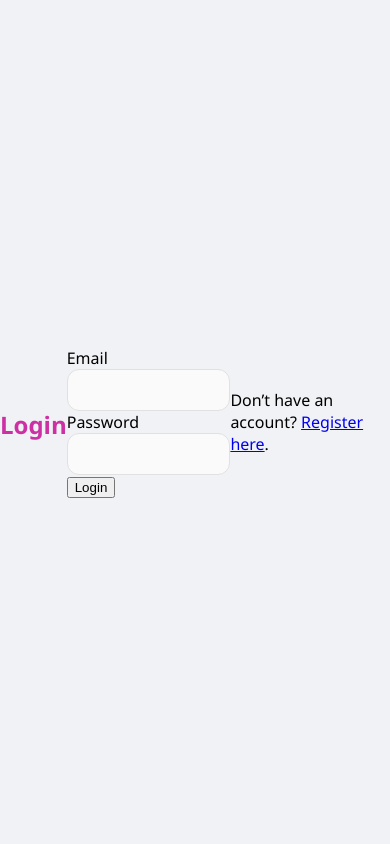
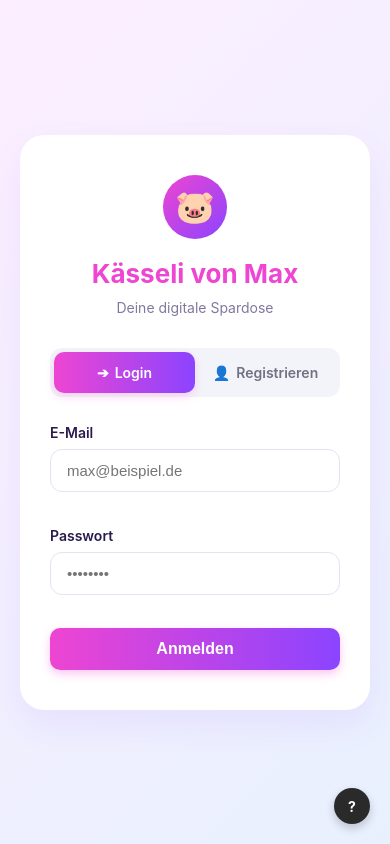
Before and after one commit to markomilovanoviccc/IM4_VARM, a PHP site: page /login.html in a window 390 px wide. Run offline with PHP 8.4, Linux system fonts and the light colour scheme.

Commit message:
Login Site schön gmacht

```diff
--- a/css/style.css
+++ b/css/style.css
@@ -1,121 +1,334 @@
-/* css/style.css */
+/* ==========================================================================
+   1. CSS Variablen (Design Tokens)
+   ========================================================================== */
+:root {
+  /* Hintergrund & Text */
+  --bg-app: #f4f5fb; /* Das sehr helle, leicht lila/blaue im Hintergrund */
+  --text-dark: #2a1b4d; /* Dunkles Lila für Titel */
+  --text-light: #ffffff;
+  --text-muted: #82789e;
 
-:root {
-  --primary-gradient: linear-gradient(90deg, #f32c8e 0%, #a217f3 100%);
-  --soft-bg: #f8f9fd;
-  --text-dark: #333;
-  --text-gray: #6c757d;
+  /* Hauptfarben aus dem Figma-Design */
+  --color-green: #0ad172;
+  --color-blue: #4f6bff;
+  --color-pink: #ee45d2;
+  --color-dark-purple: #3a1a6b; /* Für die Achievements */
+  --color-yellow: #ffe97d;
+
+  /* Farbverläufe */
+  --gradient-primary: linear-gradient(90deg, #ee45d2 0%, #8b44ff 100%);
+
+  /* Abstände und Formen */
+  --radius-card: 16px;
+  --radius-btn: 10px;
+  --radius-input: 8px;
+
+  /* Schatten */
+  --shadow-card: 0 10px 25px rgba(0, 0, 0, 0.05);
+  --shadow-btn: 0 4px 10px rgba(238, 69, 210, 0.3);
+}
+
+/* ==========================================================================
+   2. Reset & Globale Styles
+   ========================================================================== */
+* {
+  box-sizing: border-box;
+  margin: 0;
+  padding: 0;
 }
 
 body {
-  margin: 0;
-  font-family: 'Segoe UI', Arial, sans-serif;
-  background: #f0f2f5; /* Heller Hintergrund für den Kontrast */
+  font-family: -apple-system, BlinkMacSystemFont, "Segoe UI", Roboto, Helvetica, Arial, sans-serif;
+  background-color: var(--bg-app);
+  color: var(--text-dark);
+  line-height: 1.5;
+  padding: 20px;
+}
+
+h1, h2, h3 {
+  font-weight: 700;
+  margin-bottom: 0.5em;
+}
+
+a {
+  color: var(--color-blue);
+  text-decoration: none;
+}
+
+a:hover {
+  text-decoration: underline;
+}
+
+/* ==========================================================================
+   3. Layout-Raster (Grid)
+   ========================================================================== */
+/* Für die drei oberen Karten (Gesamt, Ziel, Fortschritt) */
+.metrics-grid {
+  display: grid;
+  grid-template-columns: repeat(auto-fit, minmax(280px, 1fr));
+  gap: 20px;
+  margin-bottom: 30px;
+  max-width: 1200px;
+}
+
+/* Für den Bereich unten (In der Sparkasse vs Statistiken) */
+.content-grid {
+  display: grid;
+  grid-template-columns: 1fr 2fr; /* Links schmal, rechts breit */
+  gap: 20px;
+  margin-bottom: 30px;
+  max-width: 1200px;
+}
+
+/* Für kleinere Bildschirme (Mobile) */
+@media (max-width: 768px) {
+  .content-grid {
+    grid-template-columns: 1fr;
+  }
+}
+
+/* ==========================================================================
+   4. UI-Komponenten (Cards)
+   ========================================================================== */
+.card {
+  background-color: #ffffff;
+  border-radius: var(--radius-card);
+  padding: 24px;
+  box-shadow: var(--shadow-card);
+}
+
+/* Farbige Karten */
+.card-green {
+  background-color: var(--color-green);
+  color: var(--text-light);
+}
+
+.card-blue {
+  background-color: var(--color-blue);
+  color: var(--text-light);
+}
+
+.card-pink {
+  background-color: var(--color-pink);
+  color: var(--text-light);
+}
+
+.card-dark {
+  background-color: var(--color-dark-purple);
+  color: var(--text-light);
+}
+
+/* Die gelbe Sparkassen-Karte mit Rahmen */
+.card-yellow-border {
+  background-color: #fffdf5;
+  border: 2px solid var(--color-yellow);
+}
+
+/* ==========================================================================
+   5. Formulare & Buttons
+   ========================================================================== */
+/* Login / Formular Container */
+.auth-container {
+  max-width: 400px;
+  margin: 100px auto;
+  text-align: center;
+}
+
+input[type="email"],
+input[type="password"],
+input[type="text"],
+input[type="number"] {
+  width: 100%;
+  padding: 12px;
+  margin-bottom: 15px;
+  border: 1px solid #d1d1e0;
+  border-radius: var(--radius-input);
+  font-size: 16px;
+  transition: border-color 0.3s;
+}
+
+input:focus {
+  outline: none;
+  border-color: var(--color-blue);
+}
+
+/* Haupt-Button (wie der Anmelden-Button) */
+.btn-primary {
+  display: inline-block;
+  width: 100%;
+  background: var(--gradient-primary);
+  color: var(--text-light);
+  border: none;
+  border-radius: var(--radius-btn);
+  padding: 12px 20px;
+  font-size: 16px;
+  font-weight: 600;
+  cursor: pointer;
+  box-shadow: var(--shadow-btn);
+  transition: transform 0.2s, box-shadow 0.2s;
+}
+
+.btn-primary:hover {
+  transform: translateY(-2px);
+  box-shadow: 0 6px 15px rgba(238, 69, 210, 0.4);
+}
+
+.btn-outline {
+  display: inline-block;
+  background: transparent;
+  color: var(--text-dark);
+  border: 1px solid #d1d1e0;
+  border-radius: var(--radius-btn);
+  padding: 12px 20px;
+  font-size: 16px;
+  cursor: pointer;
+}
+/* ==========================================================================
+   6. Spezifische Styles für die Auth-Seiten (Login & Register)
+   ========================================================================== */
+
+/* Hintergrund für die gesamte Login-Seite mit dem weichen Farbverlauf */
+body.auth-page {
   display: flex;
   justify-content: center;
   align-items: center;
-  height: 100vh;
+  min-height: 100vh;
+  background: linear-gradient(135deg, #fceeff 0%, #e8f0fe 100%);
+  padding: 20px;
 }
 
-/* Die weisse Karte (Login-Card) */
-.login-card {
-  background: white;
-  padding: 40px;
-  border-radius: 30px;
-  box-shadow: 0 15px 35px rgba(0,0,0,0.05);
-  width: 360px;
+/* Die weiße Box (Card) in der Mitte */
+.auth-card {
+  background-color: #ffffff;
+  border-radius: 24px;
+  padding: 40px 30px;
+  width: 100%;
+  max-width: 420px;
+  box-shadow: 0 15px 35px rgba(139, 68, 255, 0.08);
   text-align: center;
 }
 
-/* Icon-Kreis oben */
-.icon-circle {
-  background: var(--primary-gradient);
-  width: 60px;
-  height: 60px;
-  border-radius: 20px; /* Abgerundetes Quadrat-Look */
+/* Container, um das runde Logo perfekt mittig zu platzieren */
+.auth-logo-container {
+  display: flex;
+  justify-content: center;
+  margin-bottom: 15px;
+}
+
+/* Das runde, lila/pinke Logo-Icon */
+.auth-logo {
+  width: 64px;
+  height: 64px;
+  background: linear-gradient(135deg, #ee45d2 0%, #8b44ff 100%);
+  border-radius: 50%;
   display: flex;
   justify-content: center;
   align-items: center;
-  margin: 0 auto 15px;
+  font-size: 32px;
+  color: white;
 }
 
-h1 {
-  color: #cc30a2; /* Das Pink aus deinem Design */
-  font-size: 24px;
-  margin: 10px 0 5px;
+/* Titel und Subtitel innerhalb der Card */
+.auth-title {
+  color: #ee45d2;
+  font-size: 26px;
+  margin-bottom: 4px;
 }
 
-.subtitle {
-  color: var(--text-gray);
+.auth-subtitle {
+  color: var(--text-muted);
   font-size: 14px;
   margin-bottom: 30px;
 }
 
-/* Login/Registrieren Umschalter */
-.auth-toggle {
+/* Das Tab-System für Login / Registrieren */
+.auth-tabs {
   display: flex;
-  background: #f1f3f6;
-  border-radius: 15px;
-  padding: 5px;
-  margin-bottom: 30px;
+  background-color: #f3f4f9;
+  padding: 4px;
+  border-radius: 12px;
+  margin-bottom: 25px;
 }
 
-.toggle-btn {
+.tab-btn {
   flex: 1;
-  border: none;
   padding: 10px;
-  border-radius: 12px;
-  cursor: pointer;
-  font-weight: bold;
-  background: transparent;
-  color: var(--text-gray);
-  transition: 0.3s;
+  font-size: 14px;
+  font-weight: 600;
+  border-radius: 10px;
+  text-decoration: none;
+  display: flex;
+  justify-content: center;
+  align-items: center;
+  gap: 6px;
+  transition: all 0.2s ease;
 }
 
-.toggle-btn.active {
-  background: var(--primary-gradient);
-  color: white;
+/* Aktiver Tab (Login auf der Login-Seite) */
+.tab-btn.active {
+  background: var(--gradient-primary);
+  color: #ffffff;
+  box-shadow: 0 4px 10px rgba(238, 69, 210, 0.2);
 }
 
-/* Eingabefelder */
-.input-group {
-  text-align: left;
-  margin-bottom: 20px;
+/* Inaktiver Tab (Registrieren auf der Login-Seite) */
+.tab-btn.inactive {
+  color: #717182;
 }
 
-.input-group label {
+.tab-btn.inactive:hover {
+  background-color: rgba(0, 0, 0, 0.03);
+  text-decoration: none;
+}
+
+/* Formular-Gruppen, damit Labels über den Inputs stehen */
+.form-group {
+  text-align: left;
+  margin-bottom: 18px;
+}
+
+.form-group label {
   display: block;
-  font-size: 13px;
-  font-weight: bold;
-  margin-bottom: 8px;
+  font-size: 14px;
+  font-weight: 600;
+  margin-bottom: 6px;
   color: var(--text-dark);
 }
 
-input {
+/* Styling für die Input-Felder */
+.form-group input {
   width: 100%;
-  padding: 12px 15px;
-  border: 1px solid #e1e1e1;
+  padding: 12px 16px;
+  border: 1.5px solid #e2e4f0;
   border-radius: 12px;
-  box-sizing: border-box;
-  background: #fafafa;
-  font-size: 14px;
+  font-size: 15px;
+  background-color: #ffffff;
+  color: var(--text-dark);
+  transition: all 0.2s ease;
 }
 
-/* Der grosse Anmelden-Button */
-.submit-btn {
-  width: 100%;
-  padding: 15px;
-  border: none;
-  border-radius: 15px;
-  background: var(--primary-gradient);
-  color: white;
-  font-weight: bold;
-  font-size: 16px;
-  cursor: pointer;
-  margin-top: 10px;
-  transition: transform 0.2s;
+/* Wenn man in das Input-Feld klickt, bekommt es einen lila Rahmen */
+.form-group input:focus {
+  outline: none;
+  border-color: #8b44ff;
+  box-shadow: 0 0 0 3px rgba(139, 68, 255, 0.1);
 }
 
-.submit-btn:hover {
-  transform: scale(1.02);
+/* Fragezeichen-Button unten rechts auf dem Bildschirm */
+.help-badge {
+  position: fixed;
+  bottom: 20px;
+  right: 20px;
+  width: 36px;
+  height: 36px;
+  background-color: #2a2a2a;
+  color: white;
+  border-radius: 50%;
+  display: flex;
+  justify-content: center;
+  align-items: center;
+  font-weight: bold;
+  font-size: 14px;
+  cursor: pointer;
+  box-shadow: 0 4px 10px rgba(0,0,0,0.2);
 }
--- a/login.html
+++ b/login.html
@@ -1,26 +1,48 @@
 <!DOCTYPE html>
-<html lang="en">
+<html lang="de">
   <head>
     <meta charset="UTF-8" />
-    <title>Login</title>
+    <meta name="viewport" content="width=device-width, initial-scale=1.0" />
+    <title>Login - Kässli von Max</title>
     <link rel="stylesheet" href="css/style.css" />
   </head>
-  <body>
-    <h1>Login</h1>
+  <body class="auth-page">
 
-    <form id="loginForm">
-      <div>
-        <label>Email</label>
-        <input type="email" id="email" required />
+    <div class="auth-card">
+      <div class="auth-logo-container">
+        <div class="auth-logo">
+          <span>🐷</span>
+        </div>
       </div>
-      <div>
-        <label>Password</label>
-        <input type="password" id="password" required />
+
+      <h1 class="auth-title">Kässeli von Max</h1>
+      <p class="auth-subtitle">Deine digitale Spardose</p>
+
+      <div class="auth-tabs">
+        <a href="login.html" class="tab-btn active">
+          <span class="icon">➔</span> Login
+        </a>
+        <a href="register.html" class="tab-btn inactive">
+          <span class="icon">👤</span> Registrieren
+        </a>
       </div>
-      <button type="submit">Login</button>
-    </form>
 
-    <p>Don’t have an account? <a href="register.html">Register here</a>.</p>
+      <form id="loginForm">
+        <div class="form-group">
+          <label for="email">E-Mail</label>
+          <input type="email" id="email" placeholder="max@beispiel.de" required />
+        </div>
+
+        <div class="form-group">
+          <label for="password">Passwort</label>
+          <input type="password" id="password" placeholder="••••••••" required />
+        </div>
+
+        <button type="submit" class="btn-primary">Anmelden</button>
+      </form>
+    </div>
+
+    <div class="help-badge">?</div>
 
     <script src="js/login.js"></script>
   </body>
```
